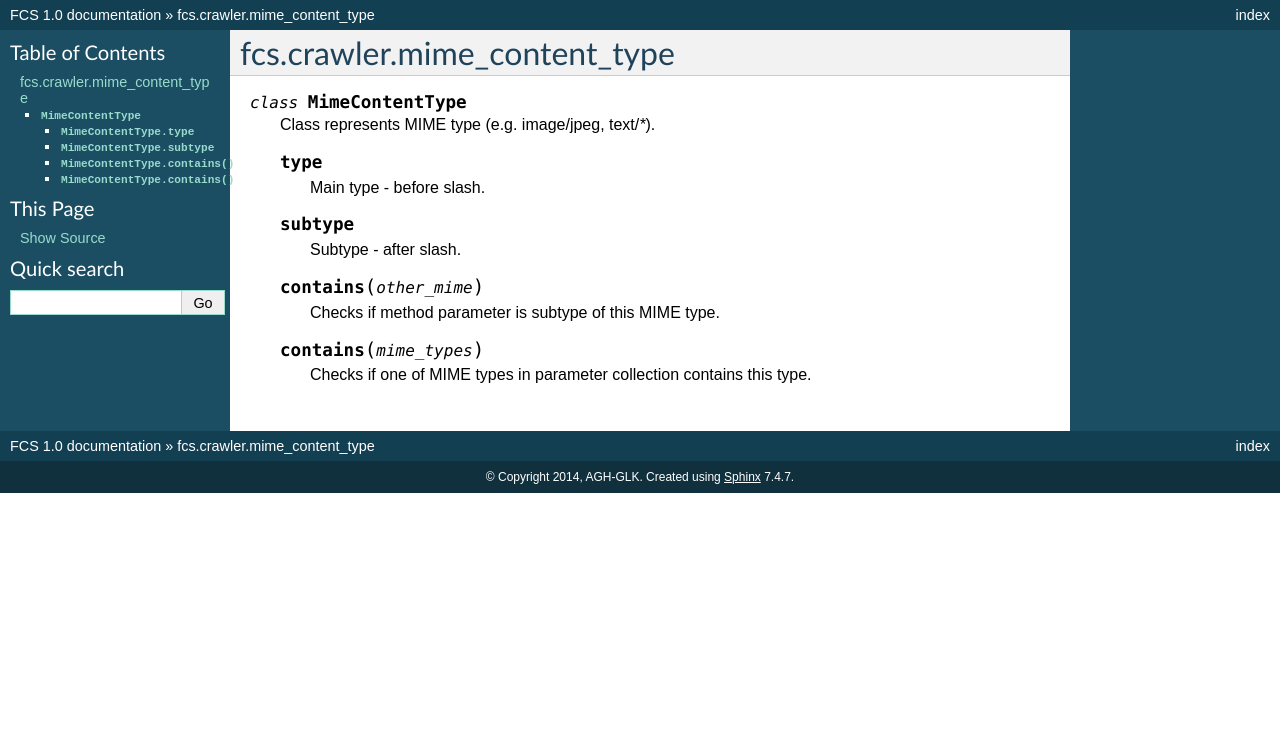
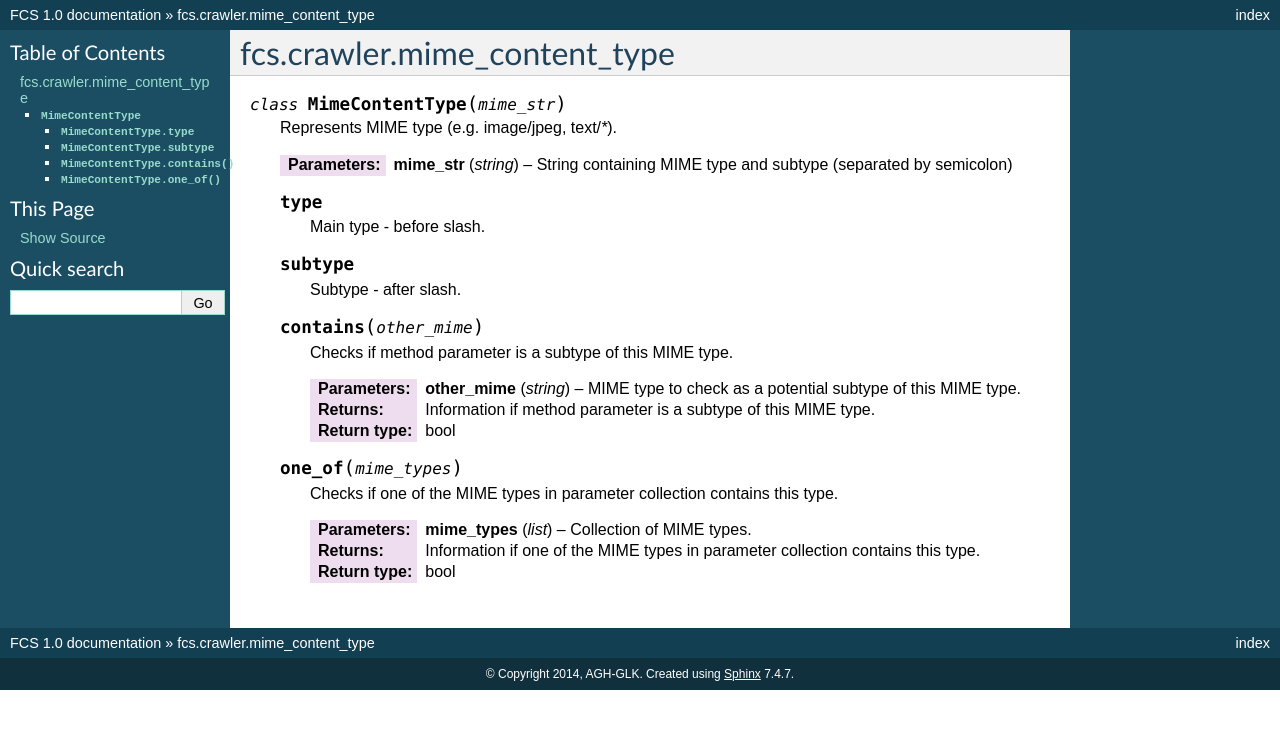
Before and after one commit to agh-glk/fcs, a Sphinx documentation site: the page built from docs/source/crawler/mime_content_type.rst, in a window 1280 px wide. Shown: the top 729 px of the page. Built offline with Sphinx 7.4.7, drawn with Linux system fonts in a browser that asks for light colours; formulas are drawn with MathJax 3.

Commit message:
[NT] Edit

```diff
--- a/docs/source/crawler/mime_content_type.rst
+++ b/docs/source/crawler/mime_content_type.rst
@@ -1,9 +1,11 @@
 fcs.crawler.mime_content_type
 =======================================
 
-.. py:class:: MimeContentType
+.. py:class:: MimeContentType(mime_str)
 
-   Class represents MIME type (e.g. image/jpeg, text/`*`).
+   Represents MIME type (e.g. image/jpeg, text/`*`).
+
+   :param string mime_str: String containing MIME type and subtype (separated by semicolon)
 
    .. py:attribute:: type
 
@@ -15,8 +17,16 @@ fcs.crawler.mime_content_type
 
    .. py:method:: contains(other_mime)
 
-      Checks if method parameter is subtype of this MIME type.
+      Checks if method parameter is a subtype of this MIME type.
 
-   .. py:method:: contains(mime_types)
+      :param string other_mime: MIME type to check as a potential subtype of this MIME type.
+      :return: Information if method parameter is a subtype of this MIME type.
+      :rtype: bool
 
-      Checks if one of MIME types in parameter collection contains this type.
+   .. py:method:: one_of(mime_types)
+
+      Checks if one of the MIME types in parameter collection contains this type.
+
+      :param list mime_types: Collection of MIME types.
+      :return: Information if one of the MIME types in parameter collection contains this type.
+      :rtype: bool
```
